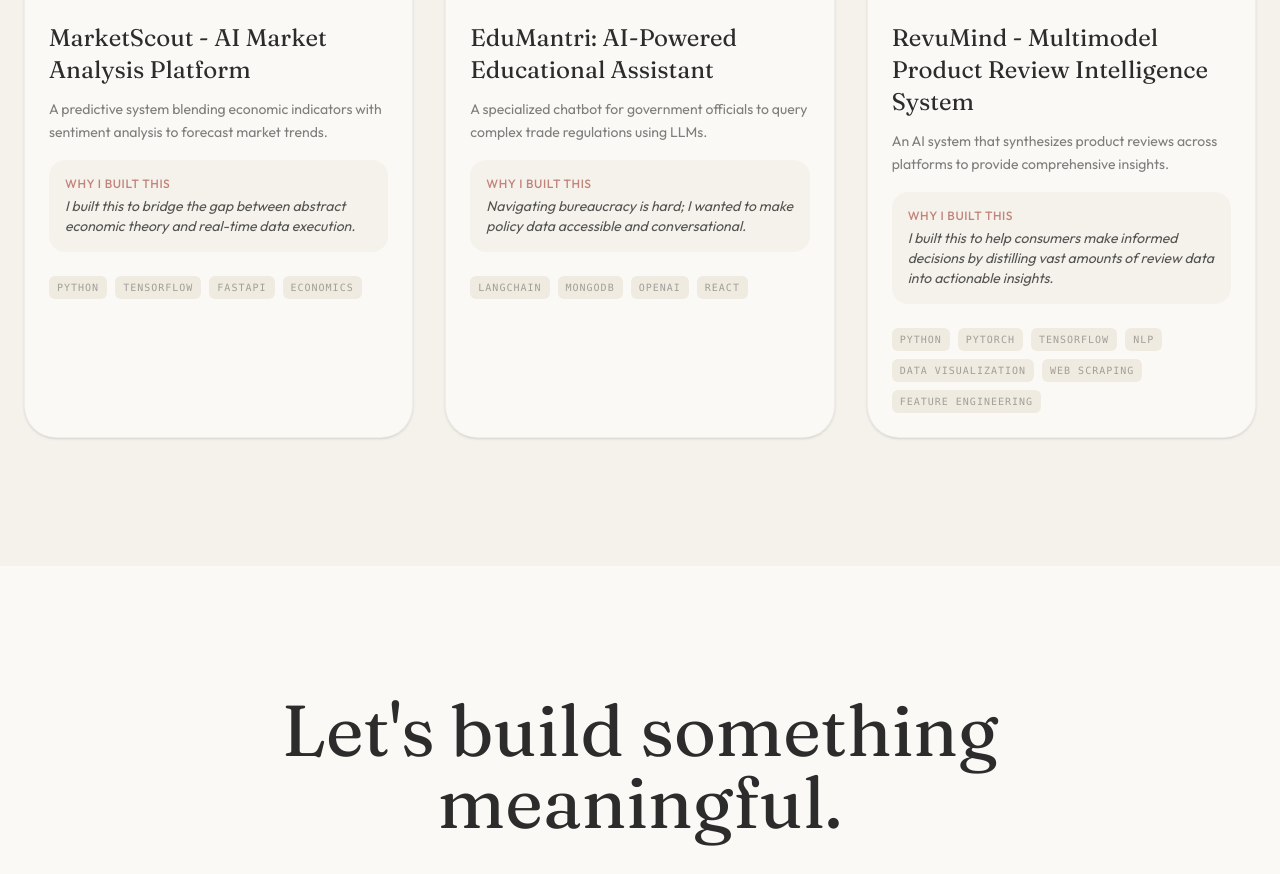
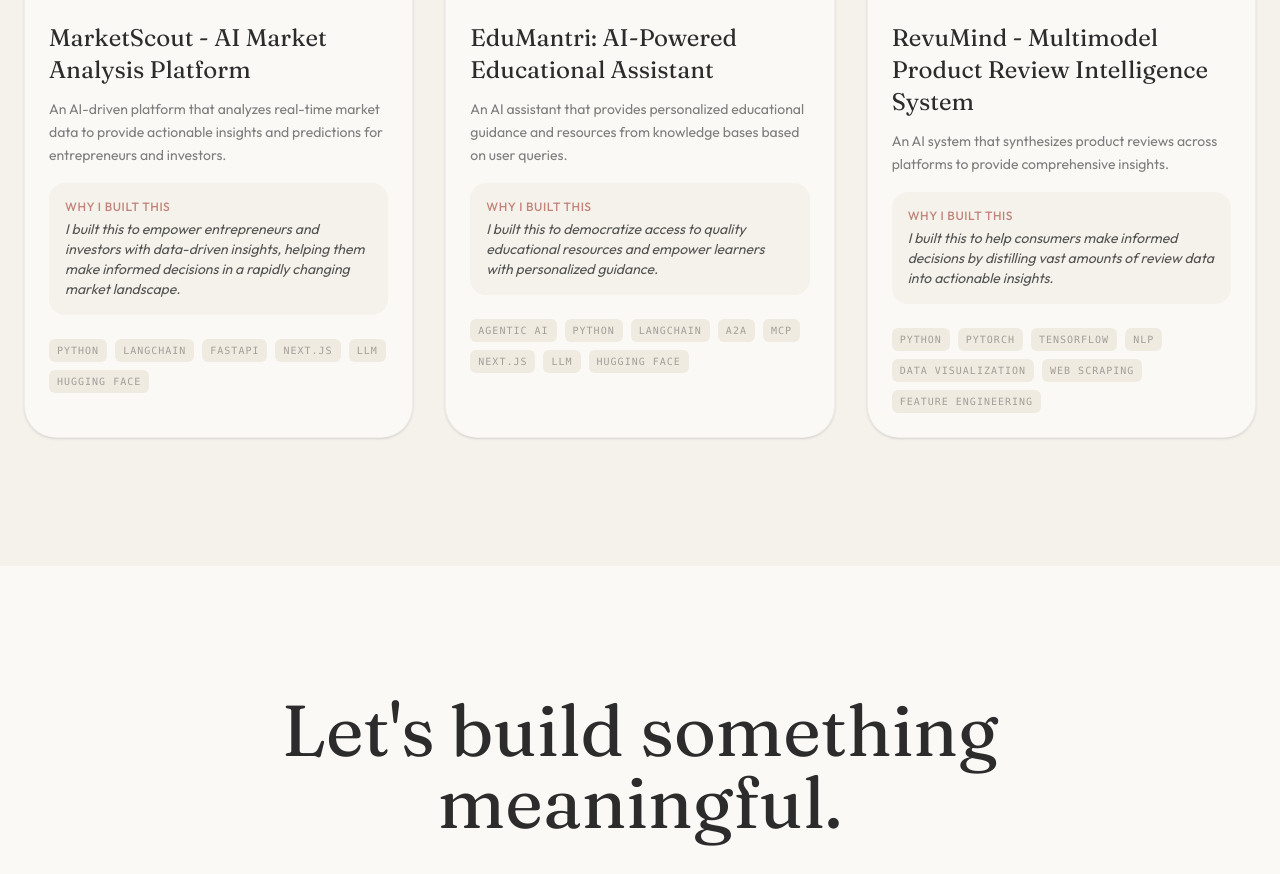
Before and after one commit to Amanmeena0/Aman-meena, a React (Vite) app: page / in a window 1280 px wide. Shown: the part 3209-4083 px from the top of the page. Built offline with nearby package versions, Linux system fonts and the light colour scheme.

Commit message:
fix: update project descriptions, links, and tags for accuracy and clarity

```diff
--- a/src/data/projects.ts
+++ b/src/data/projects.ts
@@ -3,18 +3,18 @@ import { Project } from './types';
 export const PROJECTS: Project[] = [
   {
     title: "MarketScout - AI Market Analysis Platform",
-    description: "A predictive system blending economic indicators with sentiment analysis to forecast market trends.",
-    why: "I built this to bridge the gap between abstract economic theory and real-time data execution.",
-    tags: ["Python", "TensorFlow", "FastAPI", "Economics"],
-    link: "#",
+    description: "An AI-driven platform that analyzes real-time market data to provide actionable insights and predictions for entrepreneurs and investors.",
+    why: "I built this to empower entrepreneurs and investors with data-driven insights, helping them make informed decisions in a rapidly changing market landscape.",
+    tags: ["Python", "LangChain", "FastAPI", "Next.js", "LLM", "Hugging Face",] ,
+    link: "https://github.com/Amanmeena0/MarketScout",
     image: "https://picsum.photos/seed/market/800/600"
   },
   {
     title: "EduMantri: AI-Powered Educational Assistant",
-    description: "A specialized chatbot for government officials to query complex trade regulations using LLMs.",
-    why: "Navigating bureaucracy is hard; I wanted to make policy data accessible and conversational.",
-    tags: ["LangChain", "MongoDB", "OpenAI", "React"],
-    link: "#",
+    description: "An AI assistant that provides personalized educational guidance and resources from knowledge bases based on user queries.",
+    why: "I built this to democratize access to quality educational resources and empower learners with personalized guidance.",
+    tags: ["Agentic AI","Python","LangChain", "A2A", "MCP", "Next.js","LLM","Hugging Face",],
+    link: "https://github.com/Amanmeena0/EduMantri",
     image: "https://picsum.photos/seed/policy/800/600"
   },
   {
@@ -22,7 +22,7 @@ export const PROJECTS: Project[] = [
     description: "An AI system that synthesizes product reviews across platforms to provide comprehensive insights.",
     why: "I built this to help consumers make informed decisions by distilling vast amounts of review data into actionable insights.",
     tags: ["Python", "PyTorch", "TensorFlow", "NLP", "Data Visualization", "Web Scraping","Feature Engineering"],
-    link: "#",
+    link: "https://github.com/Amanmeena0/RevuMind",
     image: "https://picsum.photos/seed/neural/800/600"
   }
 ];
--- a/src/data/tempCodeRunnerFile.ts
+++ /dev/null
@@ -1 +0,0 @@
-https://picsum.photos/seed/drdo/500/400
```
